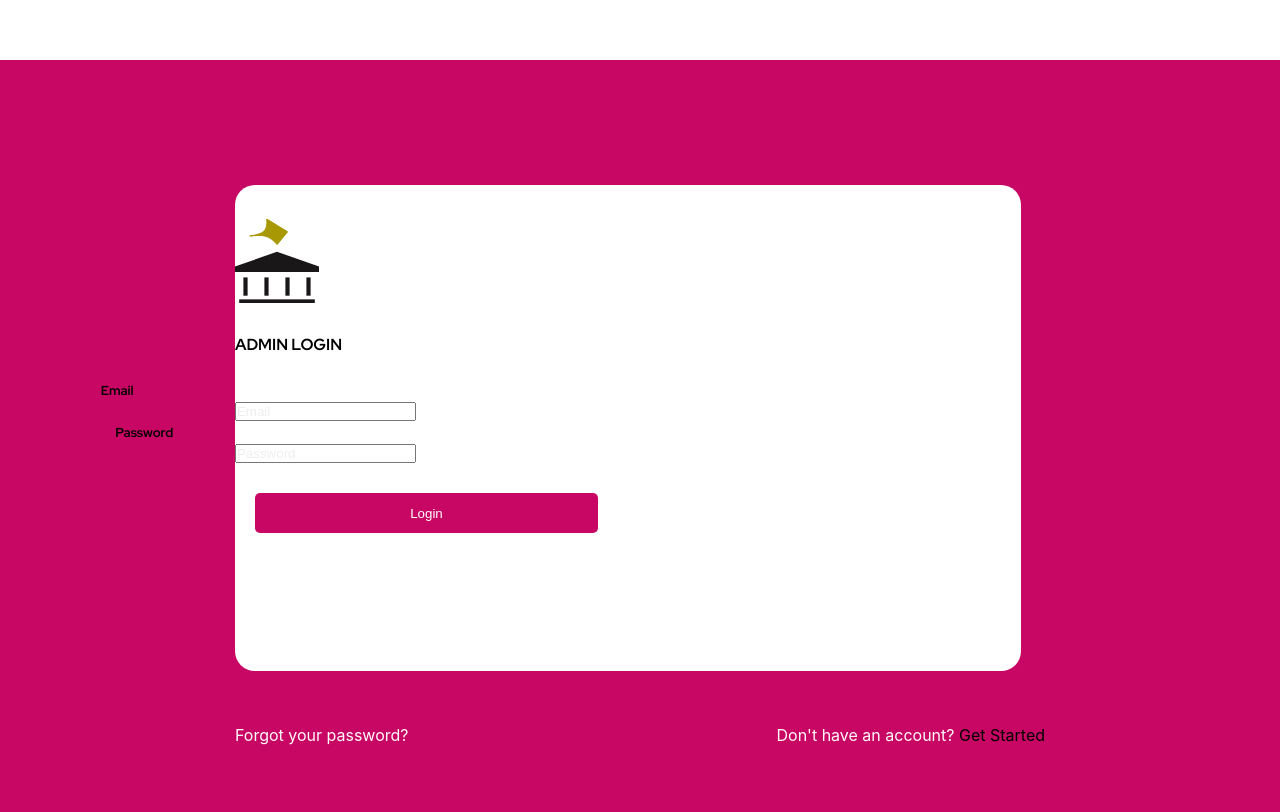
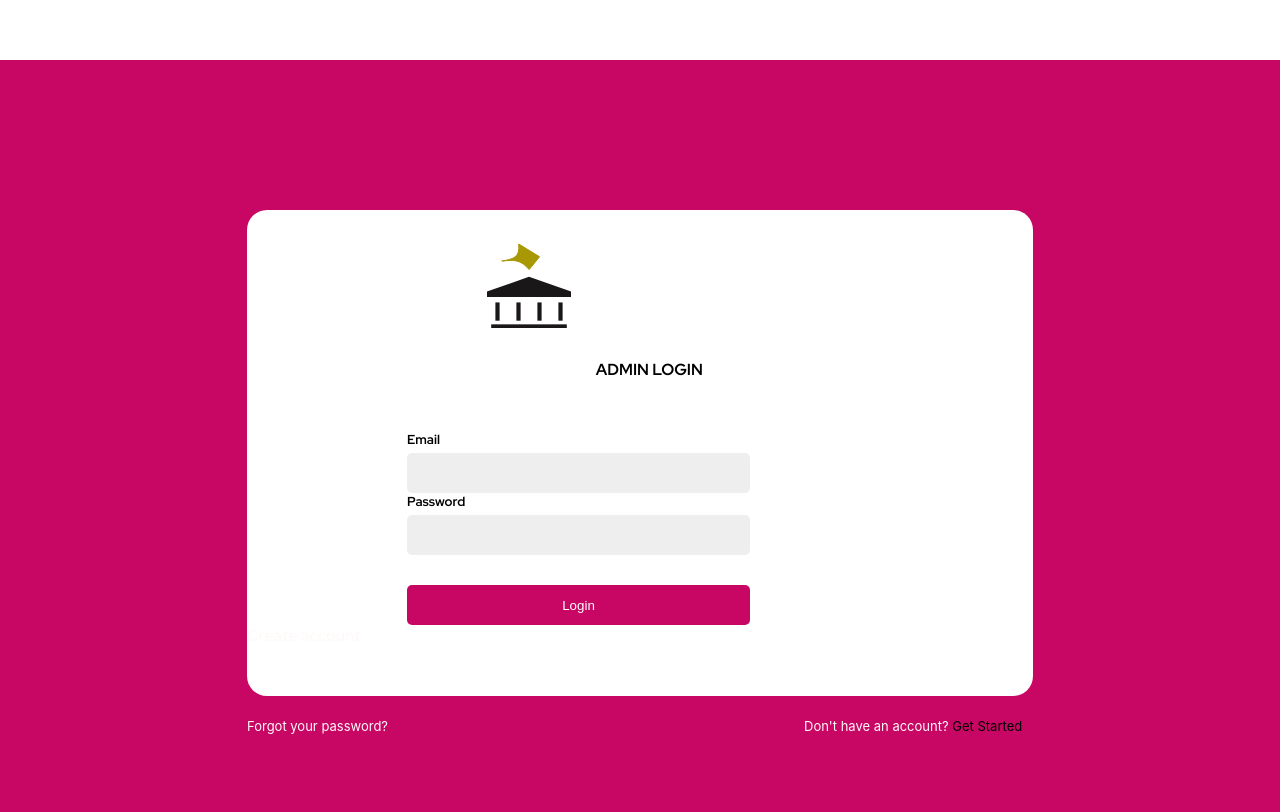
Before and after one commit to reskillamericans/MuseumExperience-Group2-Python-FE, a React (Create React App) app: page /admin-login in a window 1280 px wide. Shown: the part 140-952 px from the top of the page. Built offline with nearby package versions, Linux system fonts and the light colour scheme.

Commit message:
Fixed cosmetic errors on Admin Login

```diff
--- a/src/admin/Login/AdminLogin.js
+++ b/src/admin/Login/AdminLogin.js
@@ -8,14 +8,13 @@ export default function AdminLogin() {
       <div className="adminlogin-adminL">
         <img className="adminlogin-logo" src={logo} alt="Logo" />
         <h1 className="adminlogin-adminlog">ADMIN LOGIN</h1>
-        <h1 className="adminlogin-musad">
+        {/*<h1 className="adminlogin-musad">
           MUSEUM ADM<span className="adminlogin-gold">I</span>N
-        </h1>
+  </h1>*/}
         <form className="adminlogin-form">
           <label className="adminlogin-email" for="email">
             Email
           </label>{" "}
-          <br />
           <input
             className="adminlogin-input1"
             id="email"
@@ -23,11 +22,11 @@ export default function AdminLogin() {
             name="email"
             placeholder="Email"
           />{" "}
-          <br />
+
           <label className="adminlogin-pass" for="password">
             Password
           </label>{" "}
-          <br />
+
           <input
             className="adminlogin-input2"
             type="password"
@@ -35,23 +34,23 @@ export default function AdminLogin() {
             name="password"
             placeholder="Password"
           />{" "}
-          <br />
+
           <button className="adminlogin-login">Login</button>
         </form>
         <div className="adminlogin-create">
-          Don't have an account? <a href="/"> Create account</a>
+          {/*Don't have an account? */}<a href="/"> Create account</a>
         </div>
       </div>
       <div className="adminlogin-account">
-        <span className="adminlogin-forgot">
+        {/*<span className="adminlogin-forgot">*/}
           <a href="/">Forgot your password?</a>
-        </span>
-        <span>
+        {/*</span>*/}
+        {/*<span>*/}
           <a href="/" className="adminlogin-dont">
             Don't have an account?{" "}
-            <span className="adminlogin-getst">Get Started</span>
+           <span className="adminlogin-getst">Get Started</span>
           </a>
-        </span>
+       {/* </span>*/}
       </div>
     </div>
   );
--- a/src/admin/Login/login.css
+++ b/src/admin/Login/login.css
@@ -17,12 +17,14 @@
   border-radius: 20px;
   width: 786px;
   height: 486px;
-  margin-top: 125px;
+  top: 150px;
   font-family: Red Hat Display;
   position: relative;
 }
 .adminlogin-form {
-  margin-top: -3%;
+  display: inline-flex;
+  flex-direction: column;
+ margin-left: 10em;
 }
 .adminlogin-login {
   background-color: #c80764;
@@ -30,7 +32,7 @@
   height: 40px;
   border-radius: 5px;
   margin-top: 30px;
-  margin-left: 20px;
+
   border: none;
   color: white;
 }
@@ -38,34 +40,34 @@
   margin-top: 8em;
   font-size: 16px;
   margin-bottom: 3em;
+  margin-left: 21.8em;
 }
 .adminlogin-musad {
   display: none;
 }
-.adminlogin-input1 .adminlogin-input2 {
-  background-color: #eeeeee;
+.adminlogin-input1, .adminlogin-input2 {
+  background: #eeeeee;
   width: 343px;
   height: 40px;
   margin-top: 5px;
-  margin-left: 20px;
+  padding: 1.5em;
   border-radius: 5px;
   border: none;
 }
 .adminlogin-email {
-  margin-left: -37%;
   font-size: 13px;
-  font-weight: 700;
+  font-weight: bold;
 }
 .adminlogin-pass {
-  margin-left: -33%;
   font-size: 13px;
-  font-weight: 700;
+  font-weight: bold;
 }
 .adminlogin-dont {
-  padding-left: 23em;
+  padding-left: 32em;
 }
 .adminlogin-account {
-  margin-top: -3%;
+  font-size: 13px;
+  padding-top: 6em;
 }
 a:link {
   color: #fffafa;
@@ -88,10 +90,11 @@ a:active {
 
 .adminlogin-logo{
   margin-bottom: -13%;
+  margin-left: 15em;
 }
-.adminlogin-create {
-  display: none;
-}
+/*.adminlogin-create {
+
+}*/
 ::placeholder {
   color: #eeeeee;
 }
```
